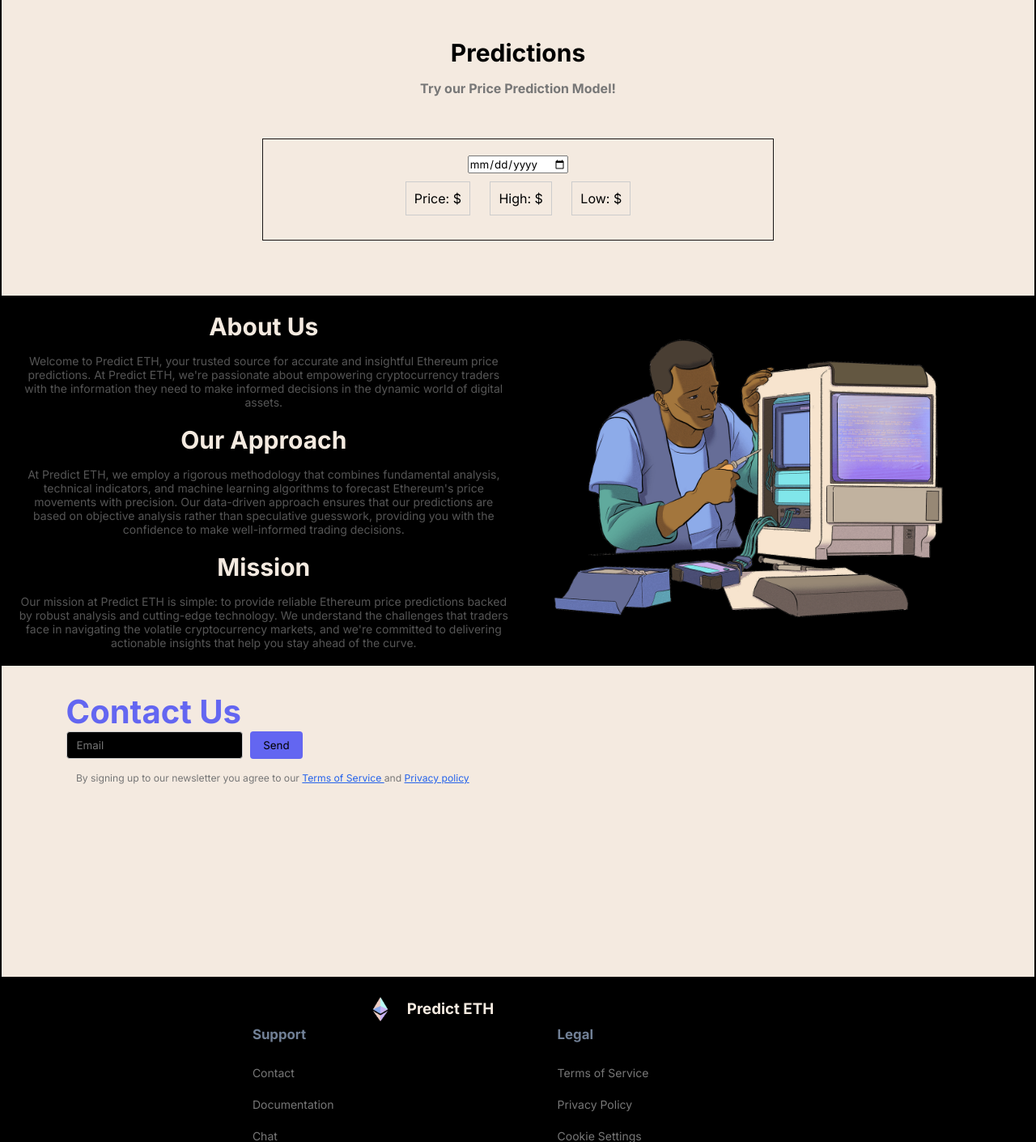
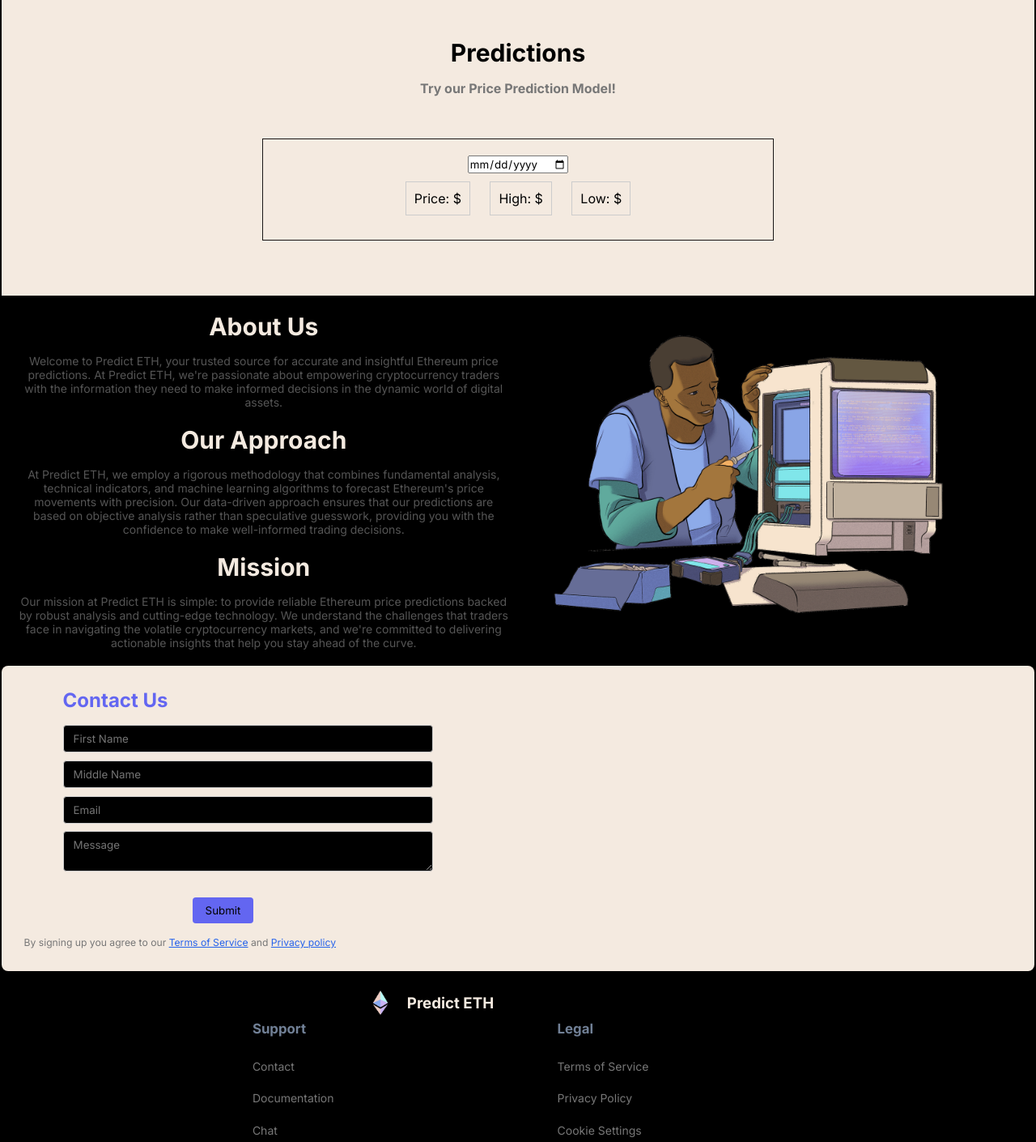
Before and after one commit to AbhishekKusabi/Predict-ETH, a Django app: page / in a window 1280 px wide. Shown: the part 1948-3358 px from the top of the page at 81% size. Run offline with Django 5.2, Linux system fonts and the light colour scheme.

Commit message:
contact-us

```diff
--- a/mainapp/static/css/style.css
+++ b/mainapp/static/css/style.css
@@ -545,139 +545,130 @@
     flex: 1;
 }
 
-.image-container {
+.about-image-container {
     text-align: center; /* Align image in the center horizontally */
 }
 
-.section-image {
+.about-section-image {
     max-width: 100%; /* Ensure image doesn't exceed container width */
     height: auto; /* Maintain aspect ratio */
 }
 
 
-.newsletter-container{
+.newsletter-container {
     background-color: var(--light-gray);
-
     max-width: 1280px;
-    height: 40vh;
+    height: auto; /* Change height to auto to accommodate variable content */
     margin: 0 auto;
+    padding: 20px; /* Add padding for better spacing */
+    overflow: hidden; /* Add overflow hidden to prevent overflow issues */
+    border-radius: 8px; /* Add border radius for rounded corners */
 }
 
-.newsletter-content{
+.newsletter-content {
     display: flex;
-    flex-direction: row;
-    /* background-color: var(--light-gray); */
+    flex-direction: column; /* Change flex-direction to column for proper stacking */
     height: 100%;
-    border-radius: 8px;
-    overflow: hidden;
 }
 
-.news-left{
+.news-left {
     height: 100%;
-    width: 50%;
-    display: none;
+    width: 100%; /* Set width to 100% to occupy the full width */
     position: relative;
 }
-.news-left img{
+
+.news-left img {
     position: absolute;
     inset: 0;
     width: 100%;
     height: 100%;
-    object-fit: cover;
-    object-position: center;
+    object-fit: cover; /* Ensure the image covers the entire container */
 }
 
-.news-right{
+.news-right {
     display: flex;
     flex-direction: column;
     gap: 1rem;
     padding: 0.5rem;
     justify-content: center;
     align-items: flex-start;
-    width: 98%;
+    width: 100%; /* Set width to 100% to occupy the full width */
 }
 
-@media screen and (min-width:640px) {
-    .news-left{
-        display: block;
-        width: 50%;
-    }
-    .news-right{
-        width: 50%;
-    }
-    .newsletter-container{
-        padding: 2rem;
-    }
+.news-info {
+    padding: 0 3rem;
 }
 
-.news-info{
-    padding:0 3rem;
-}
-
-.news-title{
+.news-title {
     font-size: 1.5rem;
     font-weight: bold;
     color: var(--primary-color);
     text-align: left;
 }
 
-.news-desc{
+.news-desc {
     text-align: left;
     color: #777;
 }
 
-.news-form{
+.news-form {
     padding: 0 3rem;
     display: flex;
     flex-wrap: wrap;
-    margin-bottom: 1rem;
     gap: 0.6rem;
 }
 
-
-.news-email{
+.news-email,
+.news-message,
+.news-first-name,
+.news-middle-name {
     background-color: var(--background-color);
-    /* width: 100%; */
-    color: #333;
+    color: var(--light-gray);
     outline: none;
     border: 1px solid #ccc;
     border-radius: 4px;
     padding: 0.5rem 0.75rem;
+    width: calc(50% - 0.3rem); /* Adjust width to fit two inputs in one row */
 }
 
-.news-email:focus{
+.news-email:focus,
+.news-message:focus,
+.news-first-name:focus,
+.news-middle-name:focus {
     border-color: #2563eb;
-    box-shadow: 0 4px 8px rgba(0,0,0,0.3);
+    box-shadow: 0 4px 8px rgba(0, 0, 0, 0.3);
 }
 
-.news-send-button{
+/* All the existing CSS styles remain unchanged */
+
+.news-send-button {
     background-color: var(--primary-color);
     color: var(--background-color);
     border: none;
     border-radius: 0.25rem;
     padding: 0.5rem 1rem;
+    cursor: pointer;
+    margin-top: 1rem;
+    display: block;
+   margin-left:13rem;
 }
 
-.news-send-button:hover{
-    background-color: var(--link-color);
+.news-send-button:hover {
+    background-color:#5254f8 ;
 }
 
-.privacy-policy{
+
+
+.privacy-policy {
     font-size: 0.76rem;
-    padding: 0 3rem;
     color: #777;
 }
 
-.news-link{
+.news-link {
     text-decoration: underline;
     color: #2563eb;
 }
 
-@media screen and (min-width:640px) {
-    .news-title{
-        font-size: 2.5rem;
-    }
-}
 
 .footer-container{
     background-color: var(--background-color);
--- a/mainapp/templates/home.html
+++ b/mainapp/templates/home.html
@@ -241,8 +241,8 @@
             </p>
         </div>
         <div class="about-content-right"> <!-- Switched content-left and content-right -->
-            <div class="image-container">
-                <img src="images\Human Working.png" alt="sectionImage" class="section-image" />
+            <div class="about-image-container">
+                <img src="images\Human Working.png" alt="sectionImage" class="about-section-image" />
             </div>
         </div>
     </section>
@@ -251,29 +251,30 @@
 
 <div class="newsletter-container" id="contact">
     <div class="newsletter-content">
-        <div class="news-left">
+        <div class="news-right">
             <div class="news-info">
-                <h2 class="news-title">Contact Us </h2>
+                <h2 class="news-title">Contact Us</h2>
             </div>
-            <form class="news-form">
-                <input class="news-email" placeholder="Email" />
-                <button class="news-send-button">
-                    Send
-                </button>
+            <form class="news-form" id="contact-form">
+                <input type="text" class="news-first-name" placeholder="First Name" />
+                <input type="text" class="news-middle-name" placeholder="Middle Name" />
+                <input type="email" class="news-email" placeholder="Email" />
+                <textarea class="news-message" placeholder="Message"></textarea>
             </form>
+            <button type="submit" class="news-send-button">Submit</button>
             <div class="privacy-policy">
-                By signing up to our newsletter you agree to our
-                <a class="news-link">
-                    Terms of Service
-                </a>
+                By signing up you agree to our
+                <a href="#" class="news-link">Terms of Service</a>
                 and
-                <a class="news-link">
-                    Privacy policy
-                </a>
+                <a href="#" class="news-link">Privacy policy</a>
             </div>
         </div>
     </div>
 </div>
+<div id="message"></div>
+
+
+
 
 <div class="footer-container">
     <footer class="footer">
```
